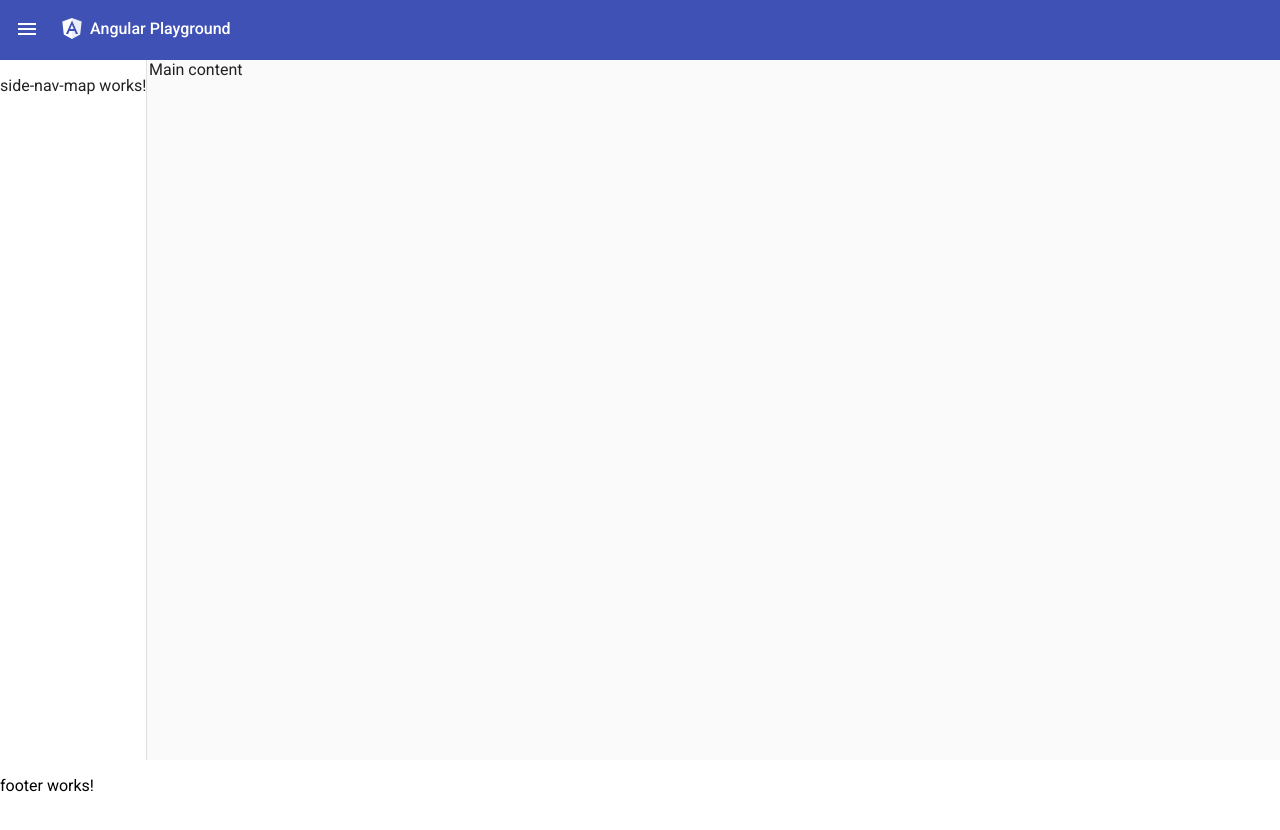
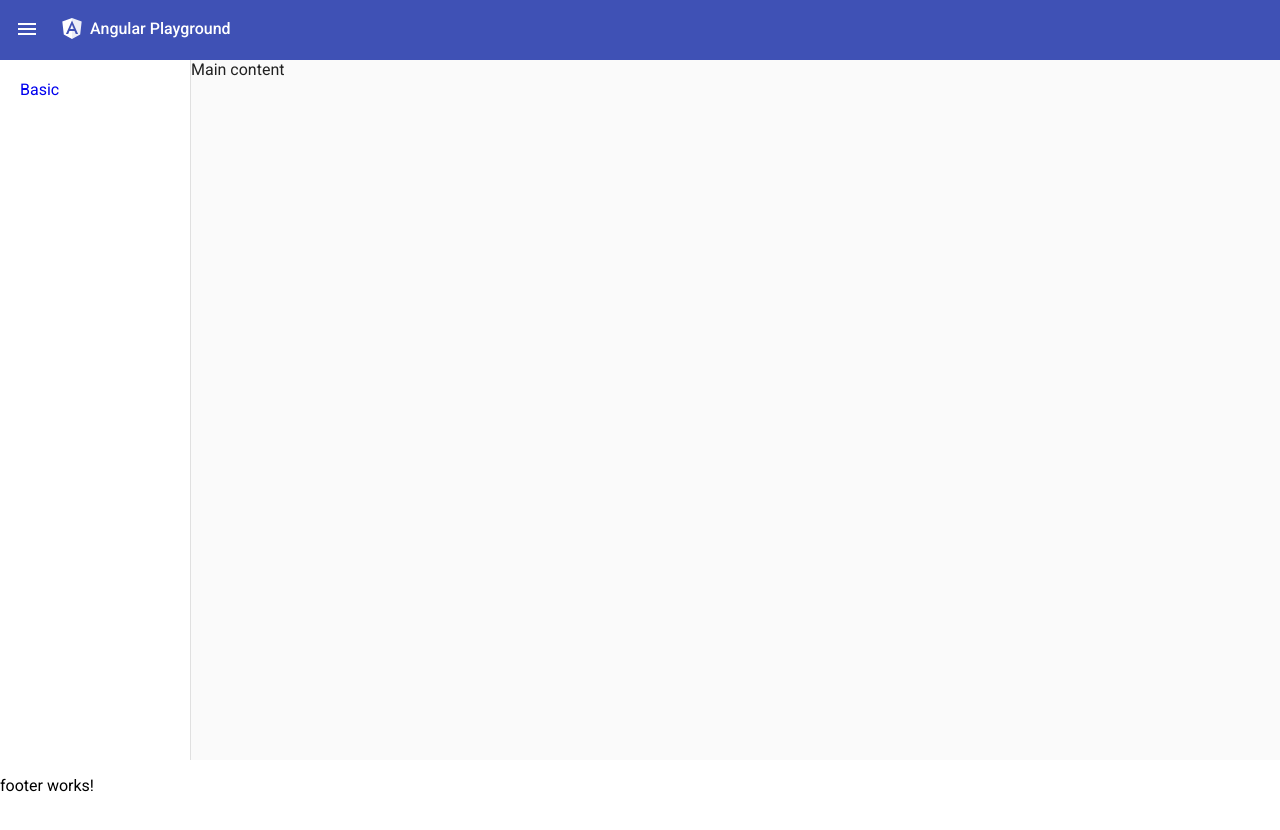
Before and after one commit to YodeZage/angular-playground, an Angular app: page /animations in a window 1280 px wide. Shown: the top 830 px of the page. Built offline with nearby package versions, Linux system fonts and the light colour scheme.

Commit message:
Finish side nav bar

```diff
--- a/src/app/app.component.ts
+++ b/src/app/app.component.ts
@@ -10,7 +10,7 @@ import {INavMap} from '@ap/shared/interfaces/nav-map';
 export class AppComponent {
 
   navMapList: INavMap[] = [
-    {name: "Basic", path: "/#"}
+    {name: "Basic", path: "/#"},
   ]
 
 }
--- a/src/app/core/components/side-nav-map/side-nav-map.component.html
+++ b/src/app/core/components/side-nav-map/side-nav-map.component.html
@@ -1 +1,3 @@
-<p>side-nav-map works!</p>
+<a *ngFor="let link of sideNavMapList" class="side-map-link" href="{{link.path}}">
+  <div matRipple [matRippleColor]="rippleColor" class="side-map-text">{{link.name}}</div>
+</a>
--- a/src/app/core/components/side-nav-map/side-nav-map.component.scss
+++ b/src/app/core/components/side-nav-map/side-nav-map.component.scss
@@ -0,0 +1,12 @@
+.side-map-link {
+  text-decoration: none;
+}:visited {
+   color: rgba(0,0,0,.87);
+}
+
+.side-map-text {
+  min-width: 150px;
+  padding: 20px;
+}:hover {
+  background-color: rgba(0,0,0,.04);
+}
--- a/src/app/core/components/side-nav-map/side-nav-map.component.ts
+++ b/src/app/core/components/side-nav-map/side-nav-map.component.ts
@@ -11,10 +11,12 @@ export class SideNavMapComponent implements OnInit {
 
   @Input() sideNavMapList: INavMap[];
 
+  rippleColor = "#0000000a";
+
   constructor() { }
 
   ngOnInit(): void {
-    console.log(this.sideNavMapList);
+
   }
 
 }
```
Also changed, not shown: src/app/shared/shared.module.ts (+5 -2 lines).
